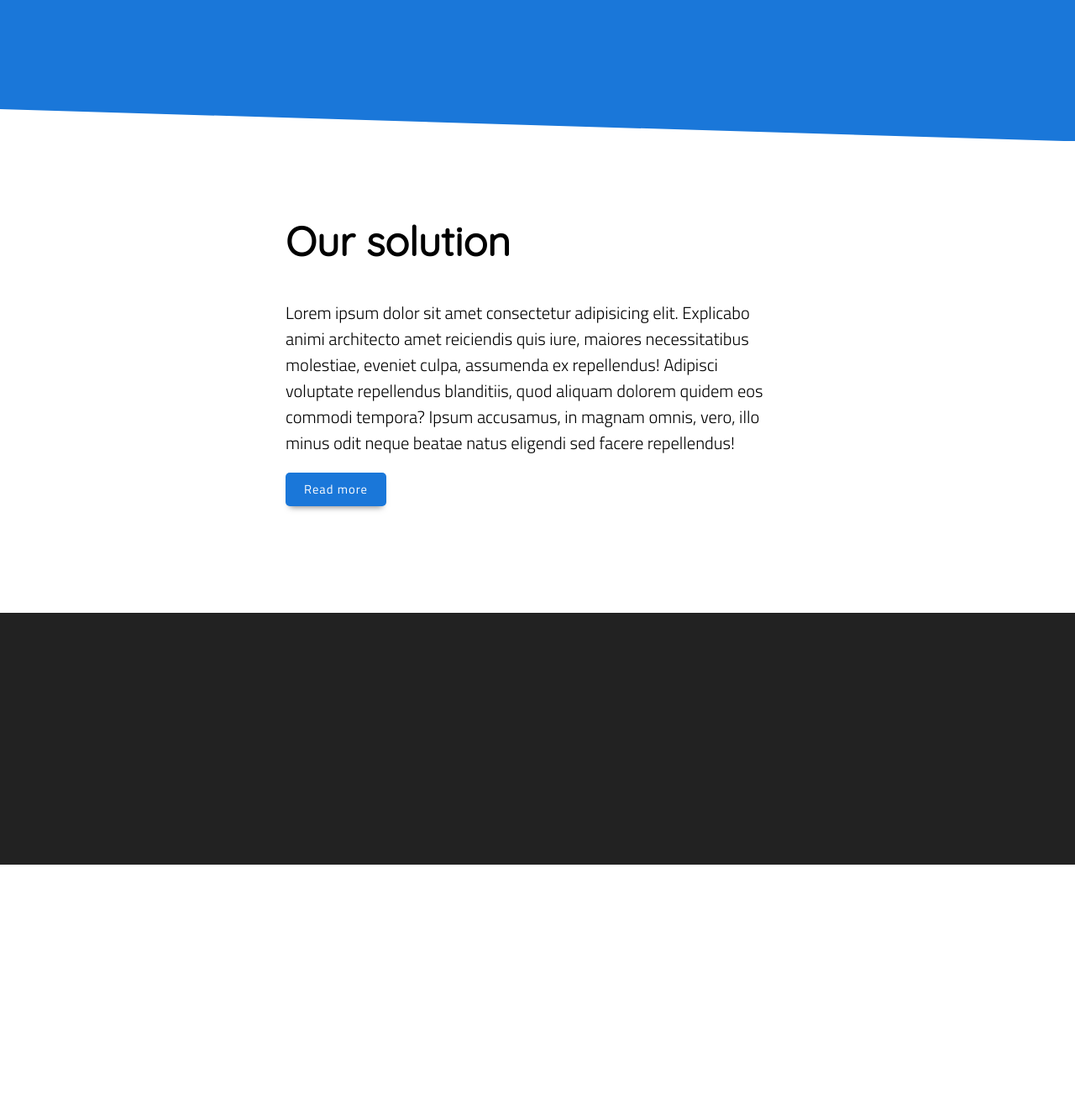
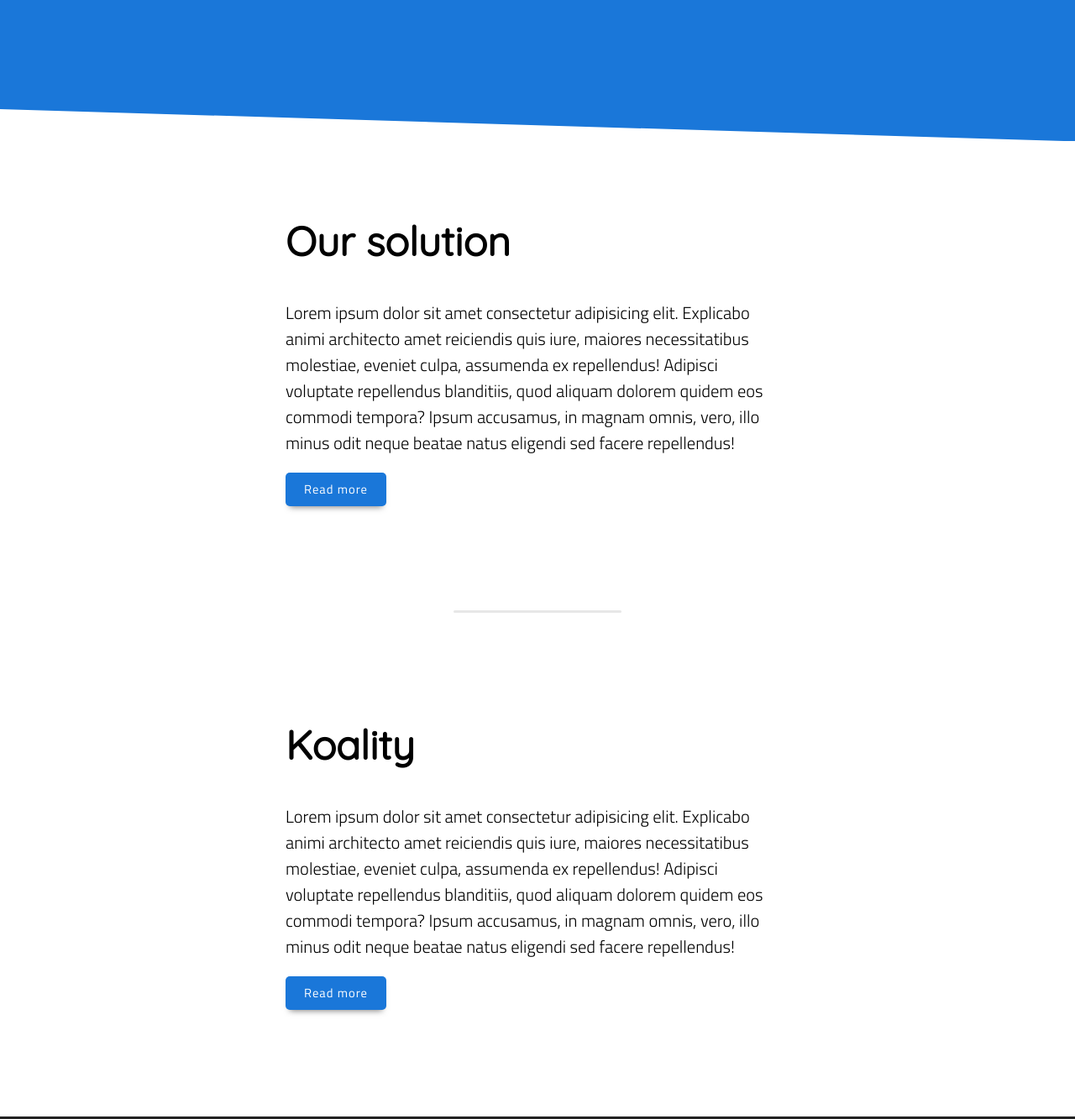
Before and after one commit to Wilberg/FinalProject, a plain HTML site: page index.html in a window 1280 px wide. Shown: the part 1220-2553 px from the top of the page at 84% size. Before the commit the page ends 2250 px from the top, so only its background shows below. Drawn offline with Linux system fonts and the light colour scheme.

Commit message:
Added a new section

```diff
--- a/assets/css/main.css
+++ b/assets/css/main.css
@@ -162,6 +162,11 @@
     height: 600px;
 }
 
+#what {
+    height: 600px;
+
+}
+
 /* Footer */
 #footer {
     background-color: #222;
@@ -188,7 +193,7 @@
 .section.separator::after {
     content: '';
     display: block;
-    width: 1200px;
+    width: 200px;
     height: 3px;
     border-radius: 2px;
     background-color: #e7e7e7;
--- a/index.html
+++ b/index.html
@@ -15,6 +15,7 @@
                 <a href="" class="navItem"><span>Home</span></a>
                 <a href="" class="navItem"><span>The problem</span></a>
                 <a href="" class="navItem"><span>Our solution</span></a>
+                <a href="" class="navItem"><span>About the app</span></a>
             </div>
             <div class="links">
                 <img src="./assets/media/icons/googleplay.png" alt="Download on Google Play" />
@@ -47,7 +48,7 @@
             </a>
         </div>
     </div>
-    <div id="how" class="section">
+    <div id="how" class="section separator">
         <svg class="skewSplitter top" preserveAspectRatio="none" viewBox="0 0 1 1" width="100%">
             <polygon points="0 0, 1 0, 1 1" style="fill: #1a77d9;"/>
         </svg>
@@ -59,6 +60,15 @@
             </a>
         </div>
     </div>
+    <div id="what" class="section">
+        <div class="centerObject">
+            <h1 class="sectionTitle">Koality</h1>
+            <p class="sectionContent">Lorem ipsum dolor sit amet consectetur adipisicing elit. Explicabo animi architecto amet reiciendis quis iure, maiores necessitatibus molestiae, eveniet culpa, assumenda ex repellendus! Adipisci voluptate repellendus blanditiis, quod aliquam dolorem quidem eos commodi tempora? Ipsum accusamus, in magnam omnis, vero, illo minus odit neque beatae natus eligendi sed facere repellendus!</p>
+            <a href="" class="defaultButton">
+                <span>Read more</span>
+            </a>
+        </div>
+    </div>
     <div id="footer">
 
     </div>
```
